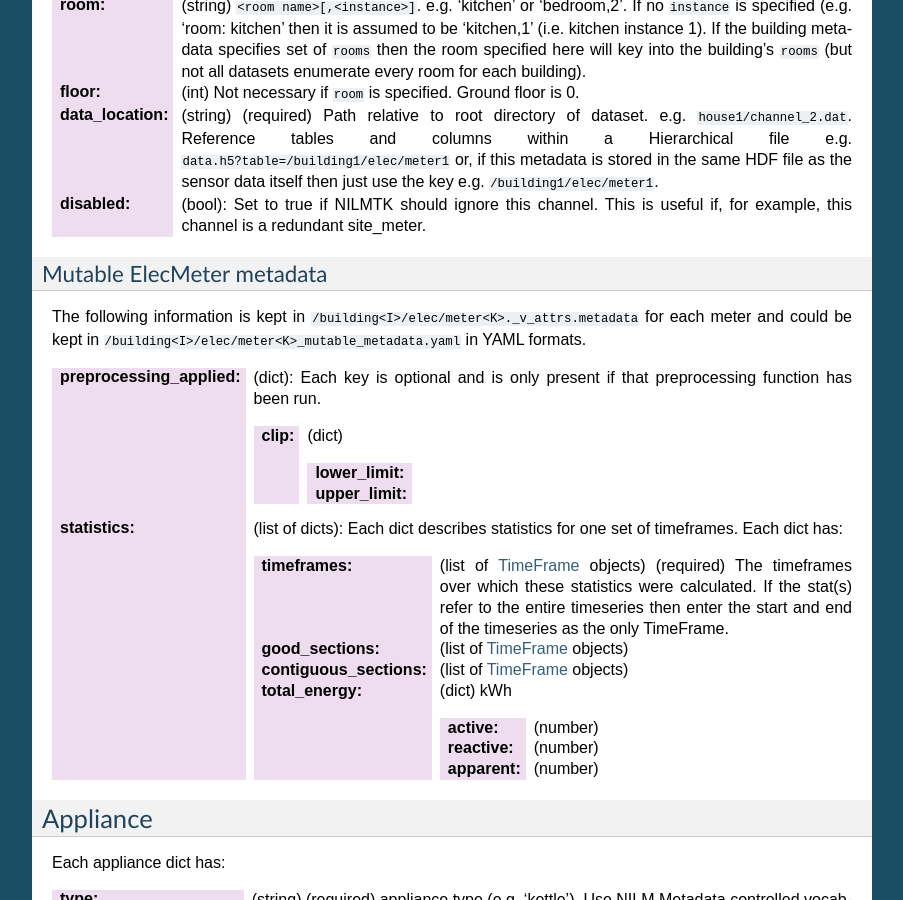
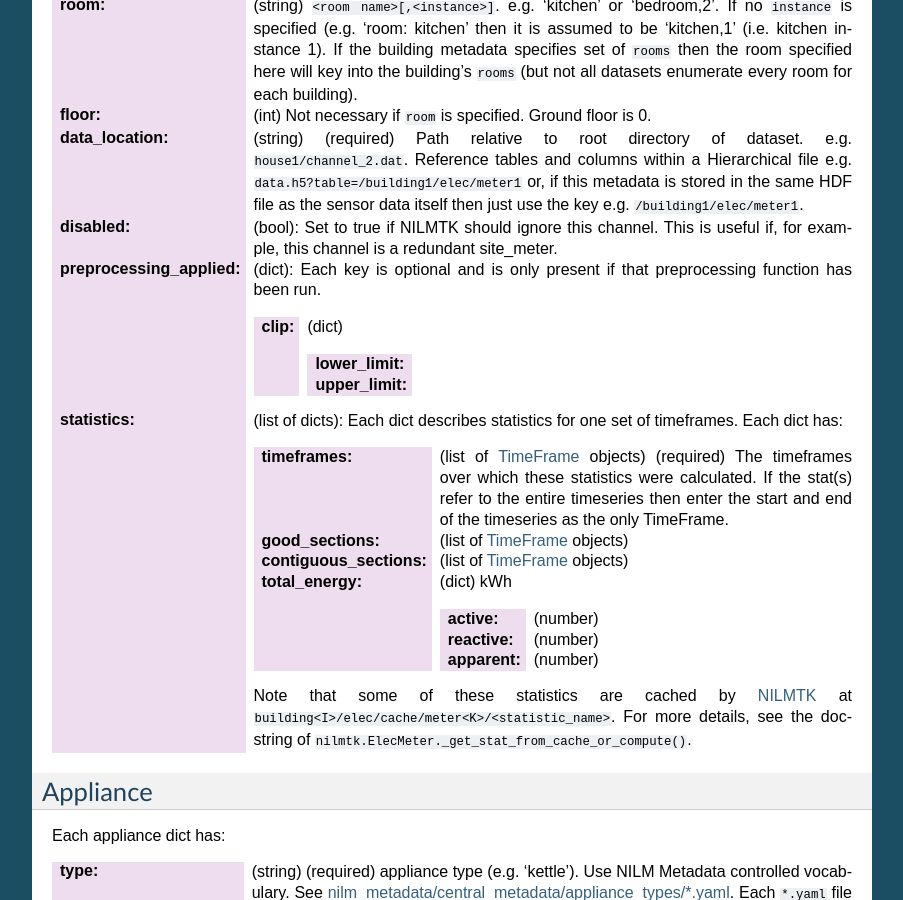
Before and after one commit to nilmtk/nilm_metadata, a Sphinx documentation site: the page built from docs/source/dataset_metadata.rst, in a window 1280 px wide and 900 px high, scrolled down 3635 px. Shown: the whole window, without its empty margins (198-1101 px from the left). Built offline with Sphinx 7.4.7, drawn with Linux system fonts in a browser that asks for light colours; some of the changed text lies outside the part shown.

Commit message:
Removed 'Mutable ElecMeter metadata' section and added a link to documentation on NILMTK's caching of statistics.

```diff
--- a/docs/source/dataset_metadata.rst
+++ b/docs/source/dataset_metadata.rst
@@ -254,16 +254,6 @@ section on `Building`_ metadata above).
            This is useful if, for example, this channel is a redundant
            site_meter.
 
-.. _mutable-ElecMeter-metadata:
-
-Mutable ElecMeter metadata
-^^^^^^^^^^^^^^^^^^^^^^^^^^
-
-The following information is kept in
-``/building<I>/elec/meter<K>._v_attrs.metadata`` for each meter and
-could be kept in ``/building<I>/elec/meter<K>_mutable_metadata.yaml`` in YAML
-formats.
-
 :preprocessing_applied: (dict): Each key is optional and is only
    present if that preprocessing function has been run.
 
@@ -286,6 +276,12 @@ formats.
       :active: (number)
       :reactive: (number)
       :apparent: (number)
+
+   Note that some of these statistics are cached by
+   `NILMTK <http://nilmtk.github.io/>`_ at
+   ``building<I>/elec/cache/meter<K>/<statistic_name>``.
+   For more details, see the docstring of
+   ``nilmtk.ElecMeter._get_stat_from_cache_or_compute()``.
 
 
 .. _appliance-schema:
```
